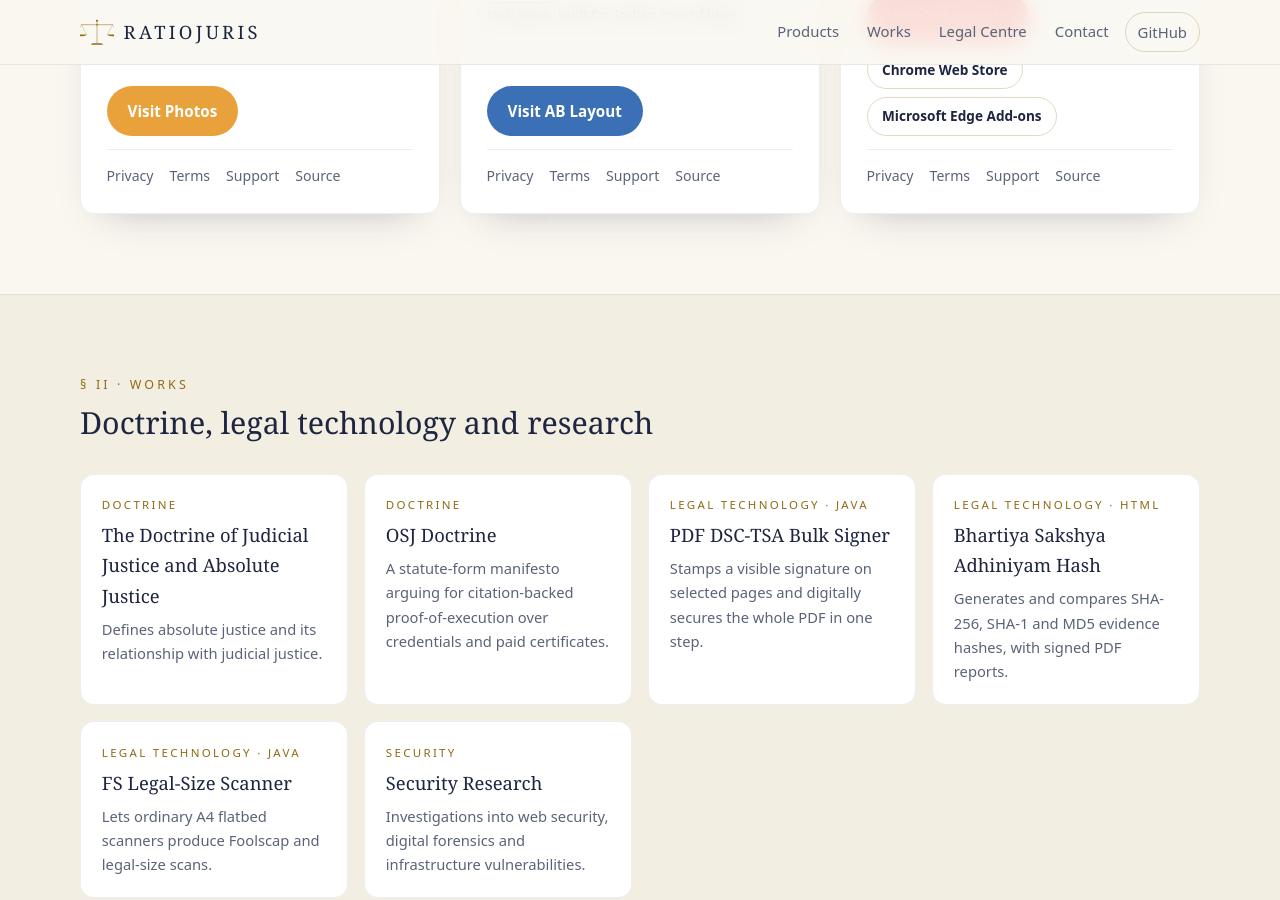
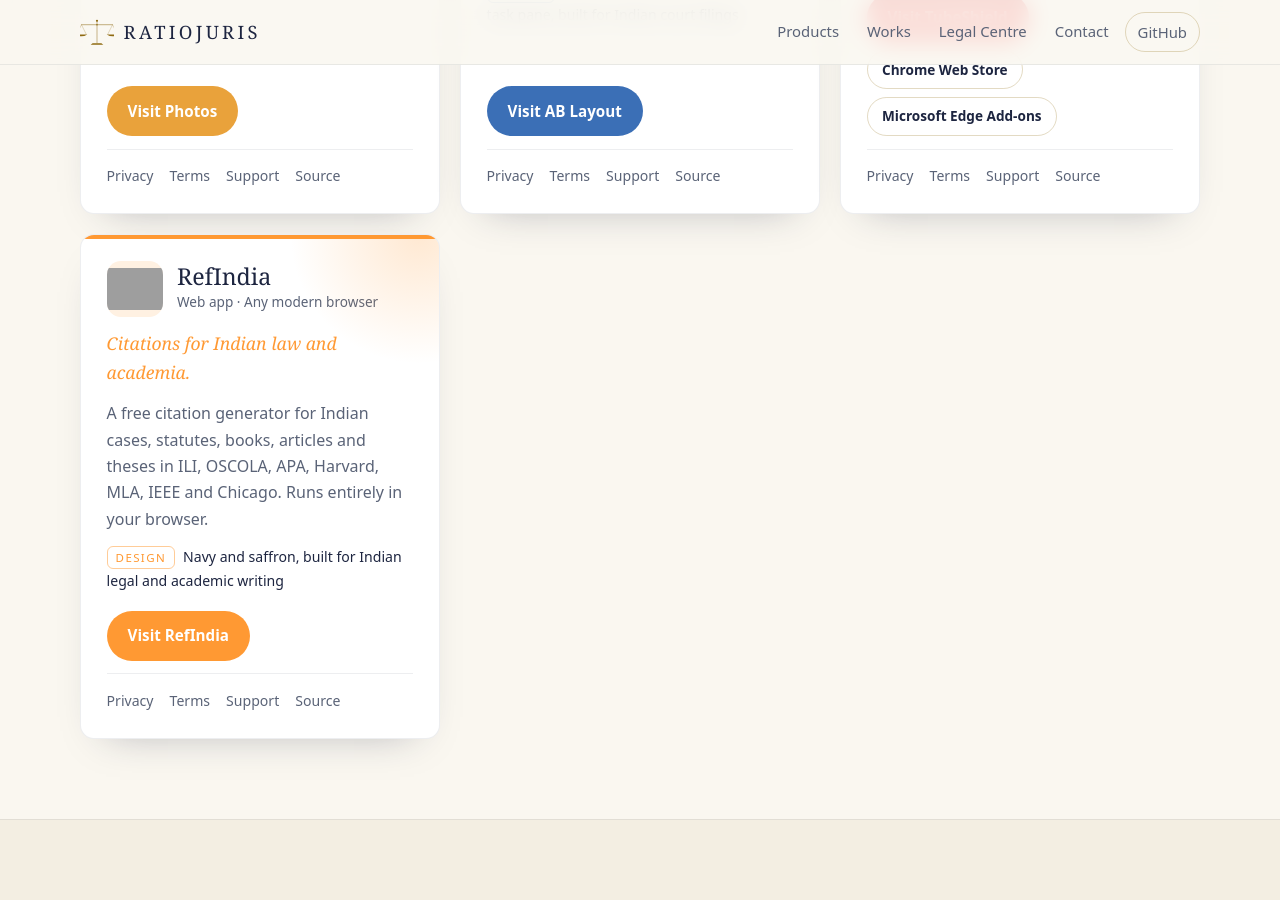
Before and after one commit to RatioJuris/RatioJuris.github.io, a Jekyll site: the page built from index.html, in a window 1280 px wide and 900 px high, scrolled down 1636 px. Built offline with Jekyll 4.4.1, drawn with Linux system fonts in a browser that asks for light colours; part of the change alters nothing that is shown.

Commit message:
Add RefIndia to the Legal Centre

```diff
--- a/_data/products.yml
+++ b/_data/products.yml
@@ -313,3 +313,92 @@
         a: Remove it from the blocked-sites list on the Options page, or turn site blocking off.
       - q: How do I reset everything?
         a: Open the Options page and use **Reset Statistics** or **Restore Default Settings**.
+
+
+- slug: refindia
+  name: RefIndia
+  kind: Web app
+  platform: Any modern browser
+  design: Navy and saffron, built for Indian legal and academic writing
+  tagline: Citations for Indian law and academia.
+  summary: >-
+    A free citation generator for Indian cases, statutes, books, articles and
+    theses in ILI, OSCOLA, APA, Harvard, MLA, IEEE and Chicago. Runs entirely in
+    your browser.
+  icon: https://ratiojuris.github.io/RefIndia/icon.svg
+  accent: "#ff9933"
+  version: 1.0.0
+  homepage: https://ratiojuris.github.io/RefIndia/
+  repo: RatioJuris/RefIndia
+  license: MIT
+  developers: [ratiojuris]
+  publishers: [ratiojuris]
+  updated: "2026-11-09"
+  stores: []
+
+  privacy:
+    no: [account, server, cookies, analytics, advertising]
+    highlights:
+      - Citations are formatted in your browser. What you type is never sent to us.
+      - DOI and ISBN lookups go directly from your browser to doi.org, Open Library or Google Books.
+      - RefIndia stores nothing. Closing the page discards everything you entered.
+    data:
+      - what: Details you type into the Generator or Converter
+        why: To format your citation
+        leaves: "No. Processed in your browser and discarded when you close the page."
+      - what: A DOI or ISBN you look up
+        why: To fetch the publication's details
+        leaves: "Yes, only to the lookup service you use (see below)."
+    permissions:
+      - name: Clipboard (write)
+        why: Only when you click **Copy**, to place the citation on your clipboard.
+    network:
+      - party: GitHub Pages (`ratiojuris.github.io`), operated by GitHub, Inc.
+        when: When you open RefIndia, to load the app.
+        receives: Your IP address and browser information, as with any web request.
+        policy: https://docs.github.com/site-policy/privacy-policies/github-general-privacy-statement
+      - party: doi.org and the registration agency for the DOI (for example Crossref or DataCite)
+        when: Only when you look up a DOI.
+        receives: The DOI, your IP address and browser information.
+        policy: https://www.doi.org/privacy-policy
+      - party: Internet Archive (`openlibrary.org`)
+        when: Only when you look up an ISBN.
+        receives: The ISBN, your IP address and browser information.
+        policy: https://archive.org/about/terms
+      - party: Google (`googleapis.com`)
+        when: Only when you look up an ISBN that Open Library does not have.
+        receives: The ISBN, your IP address and browser information.
+        policy: https://policies.google.com/privacy
+    storage:
+      - Nothing. RefIndia uses no cookies, local storage or other browser storage.
+    retention: RefIndia keeps no data. Anything you enter is lost when you close or reload the page.
+
+  terms:
+    clauses:
+      - title: Check every citation
+        body: >-
+          RefIndia follows the published citation styles closely, but universities,
+          journals and courts often have their own rules, and looked-up metadata can be
+          incomplete or wrong. You are responsible for checking every citation before
+          you submit or file it.
+      - title: Not legal advice
+        body: RefIndia formats references. It does not give legal advice.
+      - title: Citation styles
+        body: >-
+          Citation styles are the work of the Citation Style Language project and are
+          used under the CC BY-SA 3.0 licence. RefIndia is not affiliated with the
+          Indian Law Institute, the University of Oxford, the American Psychological
+          Association, the Modern Language Association, IEEE or the University of
+          Chicago Press.
+
+  support:
+    guide: https://ratiojuris.github.io/RefIndia/#/help
+    faq:
+      - q: Does RefIndia store what I type?
+        a: No. Everything is processed in your browser, and nothing is saved.
+      - q: My DOI or ISBN was not found.
+        a: Not every publication is listed in doi.org, Open Library or Google Books. Enter the details by hand in the Generator.
+      - q: Can I convert a citation copied from a document?
+        a: Not reliably, so RefIndia does not try. Use the DOI or ISBN, or paste BibTeX or RIS exported from your reference manager.
+      - q: Is the ILI style official?
+        a: RefIndia uses the Citation Style Language style for the Journal of the Indian Law Institute, and its own formatter for Indian cases and statutes. Always check against the rules you have been given.
```
